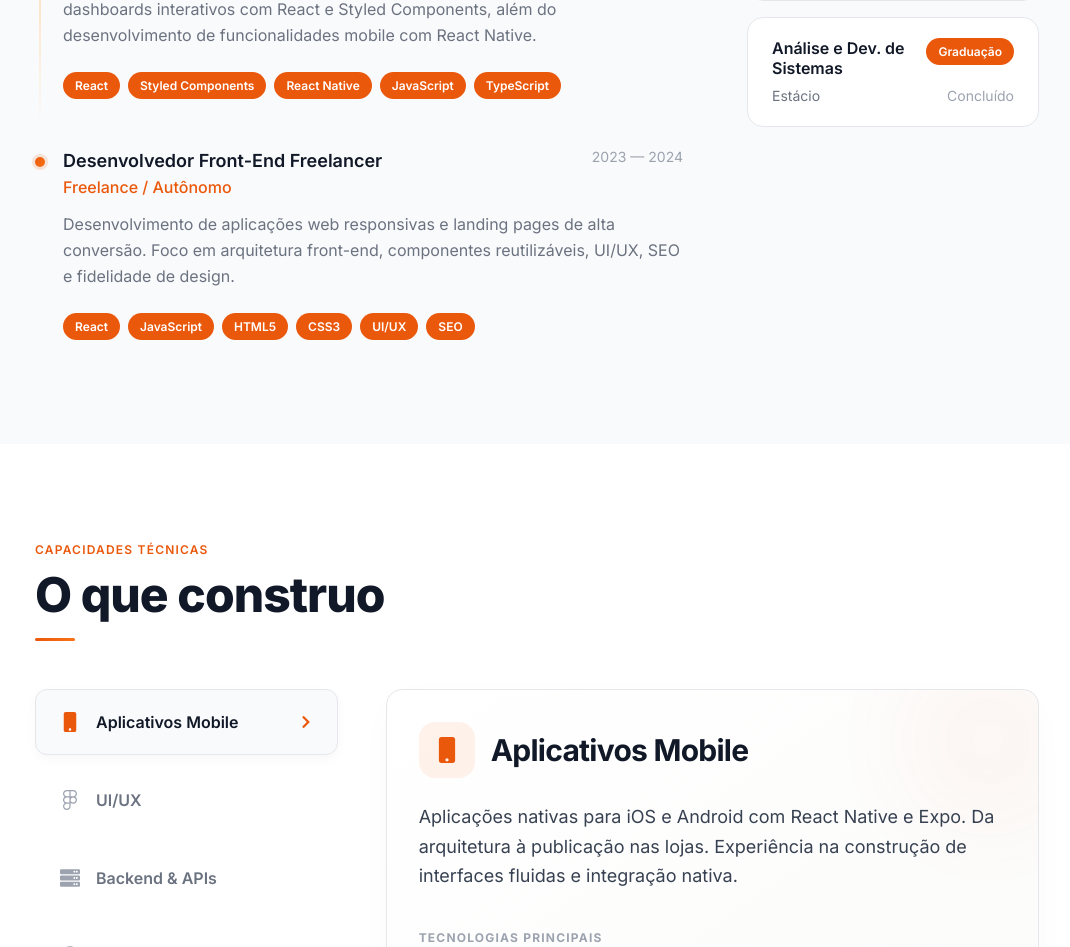
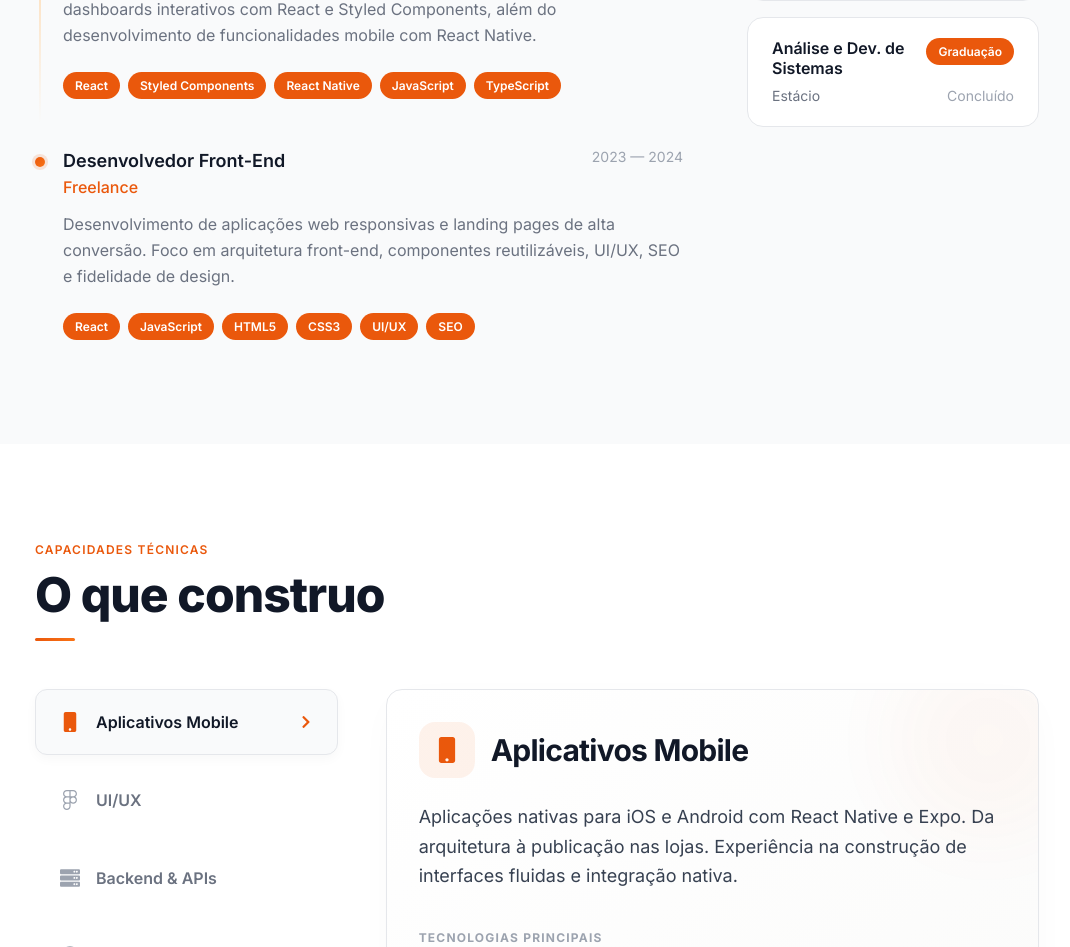
Before and after one commit to matheusjesse/portfolio-barboza, a Next.js app: page / in a window 1280 px wide. Shown: the part 2533-3480 px from the top of the page, without its empty margins (103-1173 px from the left). Built offline with nearby package versions, Linux system fonts and the light colour scheme.

Commit message:
chore: ajuste de texto

```diff
--- a/src/components/ExperienceTimeline.jsx
+++ b/src/components/ExperienceTimeline.jsx
@@ -20,8 +20,8 @@ const EXPERIENCES = [
     current: false,
   },
   {
-    company: 'Freelance / Autônomo',
-    role: 'Desenvolvedor Front-End Freelancer',
+    company: 'Freelance',
+    role: 'Desenvolvedor Front-End',
     period: '2023 — 2024',
     description: 'Desenvolvimento de aplicações web responsivas e landing pages de alta conversão. Foco em arquitetura front-end, componentes reutilizáveis, UI/UX, SEO e fidelidade de design.',
     technologies: ['React', 'JavaScript', 'HTML5', 'CSS3', 'UI/UX', 'SEO'],
```
